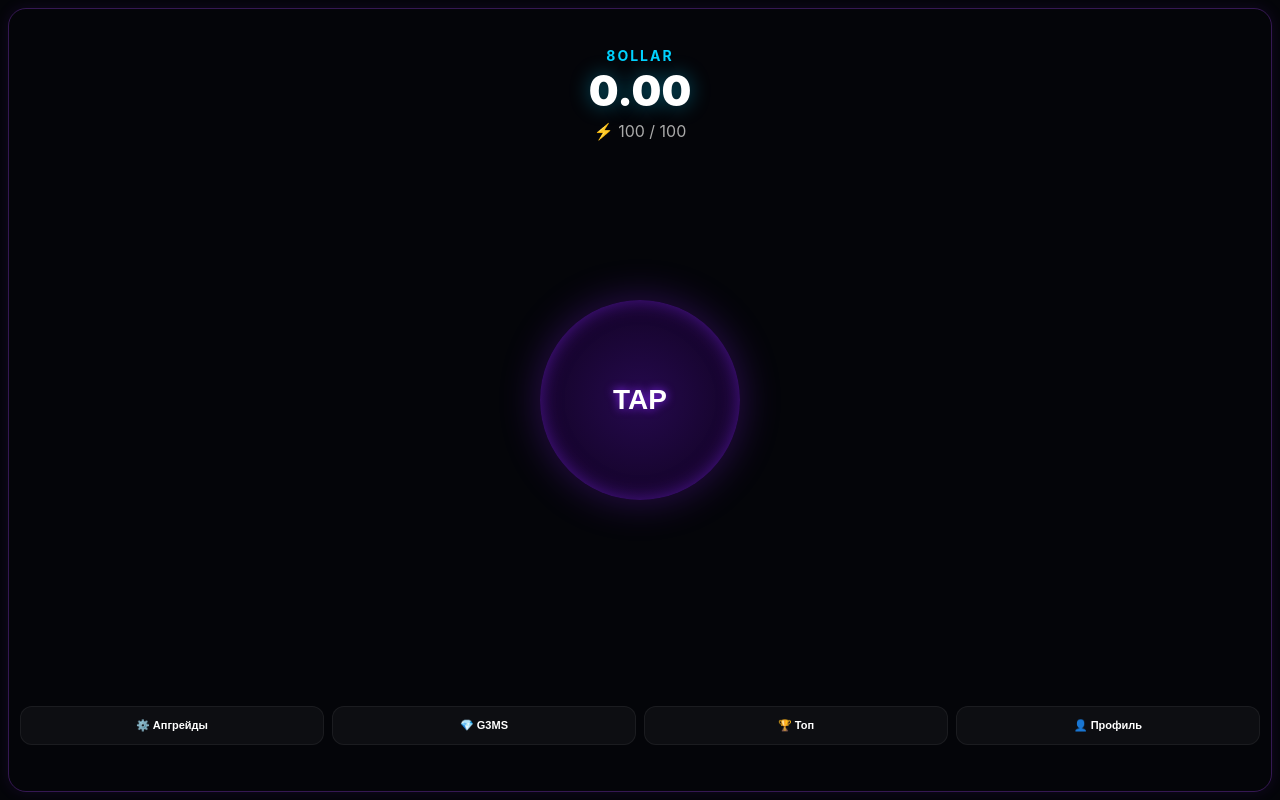
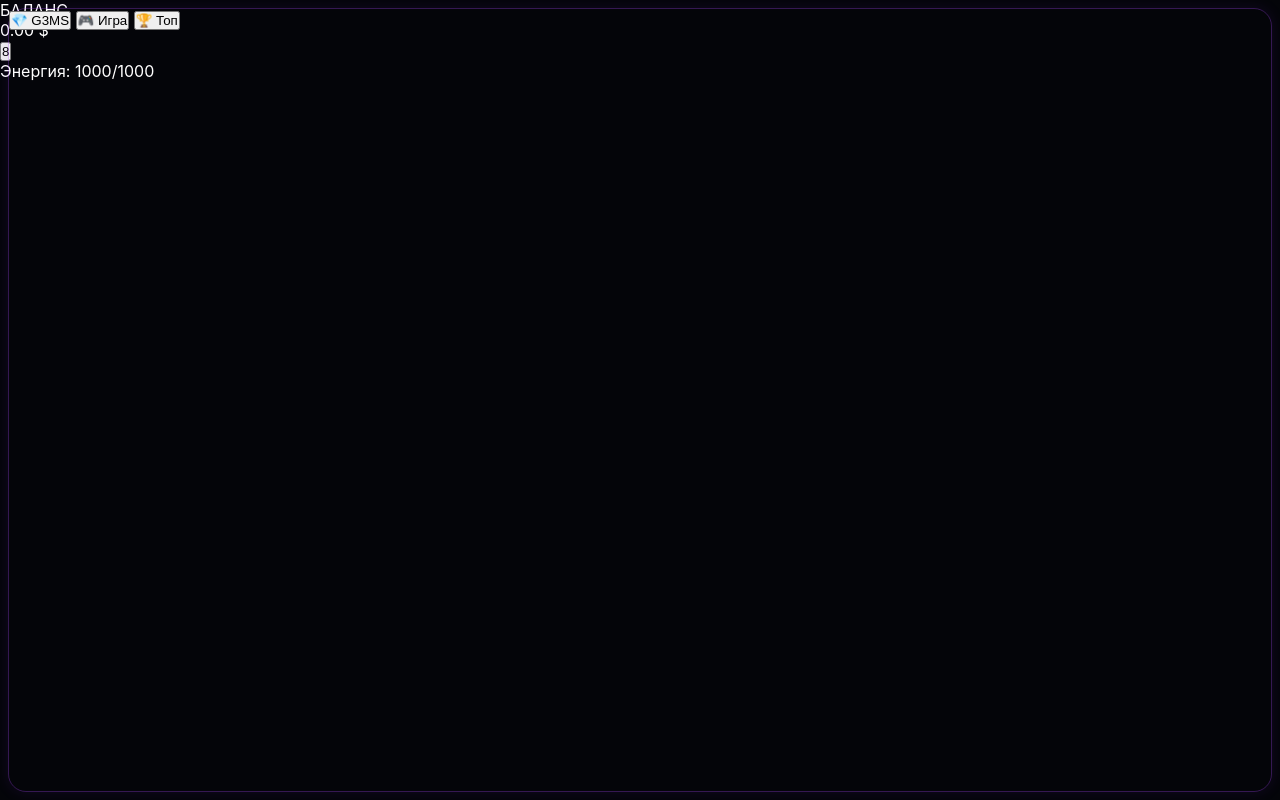
Before and after one commit to bobikzdox890-byte/-, a Flask app: page / in a window 1280 px wide. Run offline with Flask 3, Linux system fonts and the light colour scheme; data that the repository does not hold is empty; some libraries are stand-ins or nearby versions.

Commit message:
Update index.html

```diff
--- a/templates/index.html
+++ b/templates/index.html
@@ -4,60 +4,94 @@
     <meta charset="UTF-8">
     <meta name="viewport" content="width=device-width, initial-scale=1.0, maximum-scale=1.0, user-scalable=no">
     <title>8OLLAR Tap</title>
-  <link rel="stylesheet" href="/static/style.css?v=4">
+    <!-- Подключаем стили -->
+    <link rel="stylesheet" href="static/style.css?v=999">
+    <!-- Telegram WebApp API -->
     <script src="https://telegram.org"></script>
 </head>
 <body>
-  <div class="neon"></div>
 
-  <div class="container">
-    <div class="header">
-      <div class="score-box">
-        <span class="currency-label">8OLLAR</span>
-        <h1 id="dollars">0.00</h1>
+    <!-- ОСНОВНОЙ ЭКРАН ИГРЫ -->
+    <div class="game-container">
+        <!-- Блок главного баланса -->
+        <div class="main-balance-container">
+            <div class="balance-label">БАЛАНС</div>
+            <div id="main-balance" class="balance-amount">0.00 $</div>
         </div>
-      <div class="energy-box">
-        ⚡ <span id="energy">100</span> / <span id="max-energy">100</span>
+
+        <!-- Главная кнопка-тапалка -->
+        <div class="tap-button-zone">
+            <button id="tap-btn" class="click-button">
+                <span class="coin-symbol">8</span>
+            </button>
+        </div>
+
+        <!-- Индикатор энергии / Кулдаун -->
+        <div class="energy-container">
+            <div class="energy-text">Энергия: <span id="energy-current">1000</span>/<span id="energy-max">1000</span></div>
+            <div class="energy-bar-bg">
+                <div id="energy-fill" class="energy-bar-fill"></div>
+            </div>
         </div>
     </div>
 
-    <!-- Область индикации кулдауна -->
-    <div id="cooldown-indicator" class="cooldown-ready">
-      STATUS: <span id="cooldown-time">READY</span>
+    <!-- ВСПЛЫВАЮЩИЙ СЛОЙ ДЛЯ ВЫЛЕТАЮЩИХ НАГРАД (FLOAT-LAYER) -->
+    <div id="float-layer" class="float-layer"></div>
+
+    <!-- НИЖНЯЯ ПАНЕЛЬ НАВИГАЦИИ (Внутри неоновой рамки) -->
+    <nav class="bottom-navigation neon">
+        <button class="nav-btn" onclick="ui.openPanel('shop')">💎 G3MS</button>
+        <button class="nav-btn active" onclick="ui.closeAllPanels()">🎮 Игра</button>
+        <button class="nav-btn" onclick="ui.openPanel('top')">🏆 Топ</button>
+    </nav>
+
+    <!-- ВЫЕЗЖАЮЩАЯ ШТОРКА: МАГАЗИН G3MS -->
+    <div id="shop-panel" class="panel">
+        <div class="shop-header">
+            <h2 class="shop-title">GEMS Premium shop</h2>
+            <div class="shop-balance">
+                Баланс: <span id="premium-gems-balance">0</span> 💎
+            </div>
+        </div>
+        <div class="panel-content shop-content">
+            <!-- Сюда твоя логика отрендерит товары -->
+            <div class="empty-notice">Премиум товары загружаются...</div>
+        </div>
+        <button class="close-panel-btn" onclick="ui.closeAllPanels()">Закрыть</button>
     </div>
 
-    <!-- Основная кликабельная зона -->
-    <div id="tap-area">
-      <button id="tap-button" class="ready">
-        <div class="tap-inner">TAP</div>
-      </button>
+    <!-- ВЫЕЗЖАЮЩАЯ ШТОРКА: ТОП ИГРОКОВ -->
+    <div id="top-panel" class="panel">
+        <div class="panel-header">
+            <h2 class="shop-title">Рейтинг игроков</h2>
+        </div>
+        <div class="panel-content">
+            <div class="leaderboard-list">
+                <!-- 1 место -->
+                <div class="leaderboard-row">
+                    <span class="player-name">1. Топ игрок</span>
+                    <span class="player-score">999999.00 $</span>
                 </div>
 
-    <!-- Слои для анимаций вылетающих цифр -->
-    <div id="float-layer"></div>
-    <div id="bonus-layer"></div>
+                <!-- 2 место -->
+                <div class="leaderboard-row">
+                    <span class="player-name">2. Тестировщик</span>
+                    <span class="player-score">50000.00 $</span>
+                </div>
 
-    <!-- Нижнее меню навигации -->
-    <div class="bottom">
-      <button data-panel="upgrades">⚙️ Апгрейды</button>
-      <button data-panel="gems">💎 G3MS</button>
-      <button data-panel="rating">🏆 Топ</button>
-      <button data-panel="profile">👤 Профиль</button>
+                <!-- Ваше место (Живой виджет, обновляется из ui.js) -->
+                <div class="leaderboard-row current-user">
+                    <span class="player-name">Ваше место</span>
+                    <span class="player-score" id="live-user-balance">0.00 $</span>
                 </div>
             </div>
-
-  <!-- Всплывающее окно (Шторка) -->
-  <div id="panel" class="panel">
-    <button id="close-panel">✕</button>
-    <div id="panel-content"></div>
+        </div>
+        <button class="close-panel-btn" onclick="ui.closeAllPanels()">Закрыть</button>
     </div>
 
-  <div id="toast"></div>
-
-  <!-- Подключаем скрипт в самом конце сборки DOM -->
-    <!-- Подключаем файлы по очереди, разбивая нагрузку -->
-  <script src="/static/core.js?v=1"></script>
-  <script src="/static/game.js?v=1"></script>
-  <script src="/static/ui.js?v=1"></script>
+    <!-- ПОДКЛЮЧЕНИЕ СТРУКТУРЫ СКРИПТОВ С КЭШ-БАСКЕТОМ -->
+    <script src="static/core.js?v=999"></script>
+    <script src="static/game.js?v=999"></script>
+    <script src="static/ui.js?v=999"></script>
 </body>
 </html>
```
Lines whose indentation alone changed are shown as unchanged.
